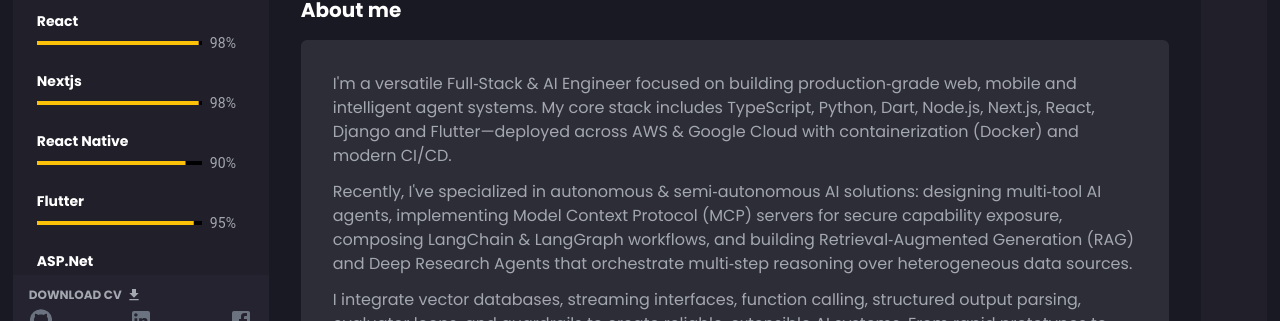
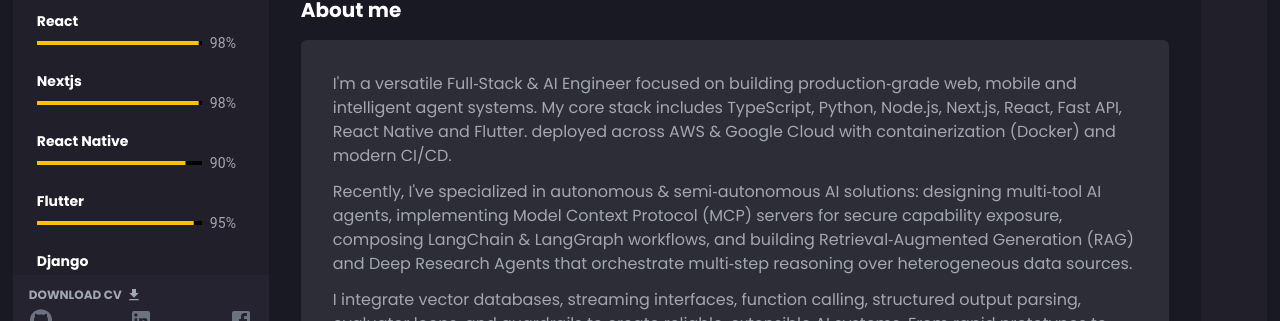
Before and after one commit to falakhelanga/second-portifolio, a Next.js app: page / in a window 1280 px wide. Shown: the part 464-785 px from the top of the page. Built offline with nearby package versions, Linux system fonts and the light colour scheme.

Commit message:
fix: removed dotnet

```diff
--- a/components/layouts/sidebar/SideBarContent.tsx
+++ b/components/layouts/sidebar/SideBarContent.tsx
@@ -26,10 +26,8 @@ const programmingLanguages = {
   Nextjs: 98,
   "React Native": 90,
   Flutter: 95,
-  "ASP.net": 85,
   Django: 85,
   Express: 85,
-  Angular: 85,
   FastAPI: 85,
   Langchain: 90,
   Langgraph: 90,
--- a/components/sections/about/index.tsx
+++ b/components/sections/about/index.tsx
@@ -11,8 +11,8 @@ const About = () => {
         <span className="block">
           I&apos;m a versatile Full‑Stack & AI Engineer focused on building
           production‑grade web, mobile and intelligent agent systems. My core
-          stack includes TypeScript, Python, Dart, Node.js, Next.js, React,
-          Django and Flutter—deployed across AWS & Google Cloud with
+          stack includes TypeScript, Python, Node.js, Next.js, React, Fast API,
+          React Native and Flutter. deployed across AWS & Google Cloud with
           containerization (Docker) and modern CI/CD.
         </span>
         <span className="block">
```
